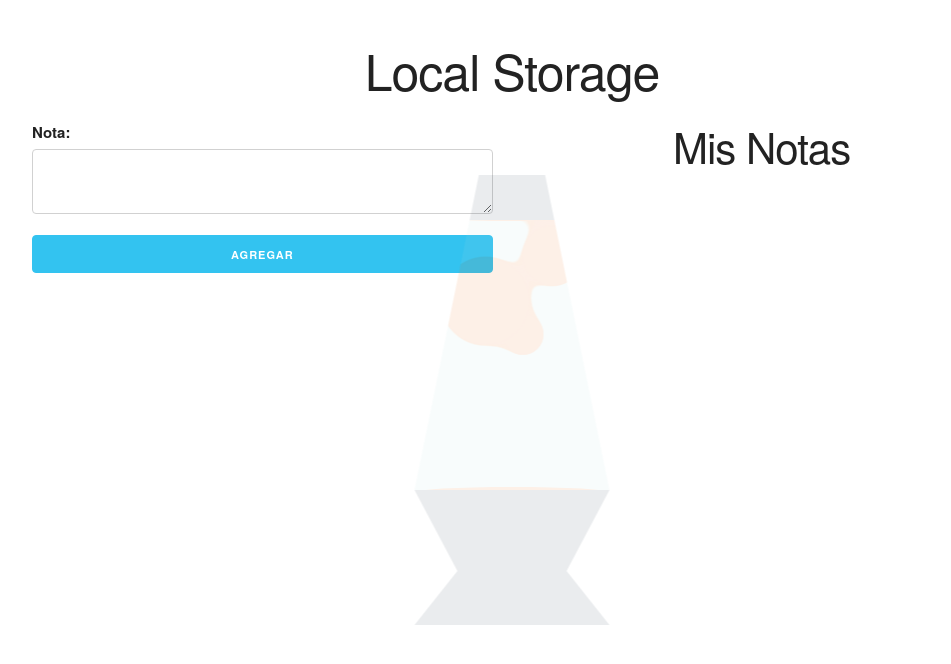
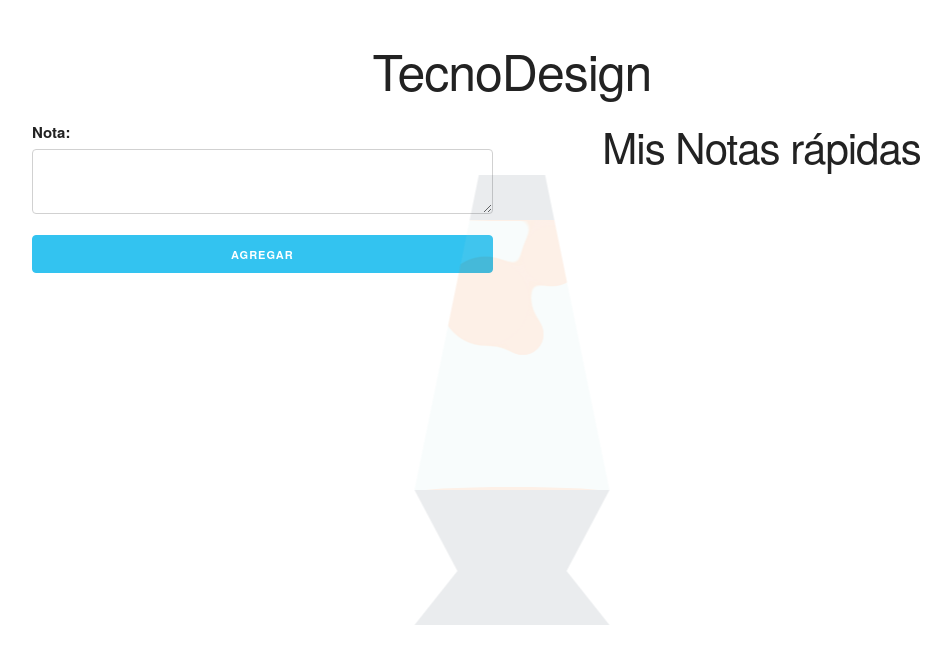
Before and after one commit to tecnodesing/proyecto-to-do-list-localstorage-js, a plain HTML site: page index.html in a window 1280 px wide. Shown: the whole page, without its empty margins (128-1079 px from the left). Drawn offline with Linux system fonts and the light colour scheme.

Commit message:
se modificaron textos

```diff
--- a/index.html
+++ b/index.html
@@ -16,7 +16,7 @@
     <div id="contenido">
         <div class="container">
 
-            <h1>Local Storage</h1>
+            <h1>TecnoDesign</h1>
             <div class="row">
                 <div class="six columns">
                     <label for="tweet">Nota:</label>
@@ -27,7 +27,7 @@
                     </form>
                 </div>
                 <div class="six columns">
-                    <h2>Mis Notas</h2>
+                    <h2>Mis Notas rápidas</h2>
                     <div id="lista-tweets"></div>
                 </div>
             </div>
```
